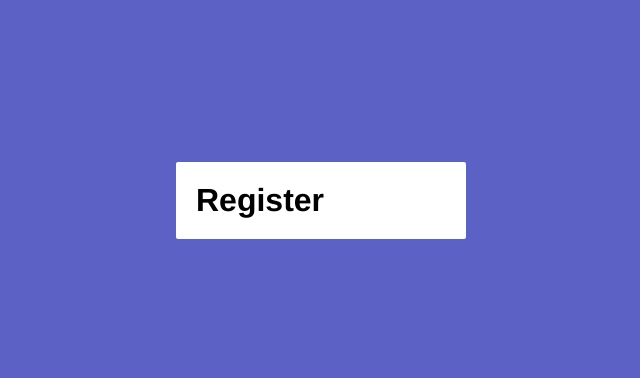
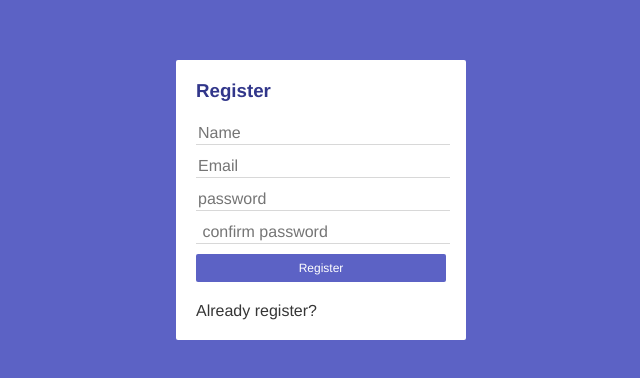
Before and after one commit to AngelIsaiRB/07-JuournalApp, a React app in the folder journal-app/: page /auth/register in a window 1280 px wide. Shown: the part 200-578 px from the top of the page, without its empty margins (319-959 px from the left). Built offline with nearby package versions, Linux system fonts and the light colour scheme.

Commit message:
view register  scss

```diff
--- a/journal-app/src/components/auth/LoginScreen.js
+++ b/journal-app/src/components/auth/LoginScreen.js
@@ -23,7 +23,7 @@ export const LoginScreen = () => {
                         </p>
                     </div>
                 </div>
-                <Link  to="/auth/register">
+                <Link className="link" to="/auth/register">
                 create new account
                 </Link>
             </form>
--- a/journal-app/src/components/auth/RegisterScrenn.js
+++ b/journal-app/src/components/auth/RegisterScrenn.js
@@ -1,9 +1,24 @@
 import React from 'react'
+import { Link } from 'react-router-dom'
 
 export const RegisterScrenn = () => {
     return (
         <div>
-        <h1>Register</h1>
-    </div>
+            <h3 className="auth__title">Register</h3>
+            <form>
+                <input className="auth__input" autocomplete="off" type="text" placeholder="Name" name="name"></input>
+                <input className="auth__input" autocomplete="off" type="text" placeholder="Email" name="email"></input>
+                <input className="auth__input" type="password" placeholder="password" name="Password"></input>
+                <input className="auth__input" type="password" placeholder=" confirm password" name="Password2"></input>
+
+                <button className="btn btn-primary btn-block mb-5" type="submit" >Register</button>
+
+
+
+                <Link className="link " to="/auth/login">
+                Already register?
+                </Link>
+            </form>
+        </div>
     )
 }
--- /dev/null
+++ b/journal-app/src/styles/components/_links.scss
@@ -0,0 +1,8 @@
+.link{
+
+    text-decoration: none;
+    color: $dark-grey;
+    &:hover{
+        text-decoration: underline;
+    }
+}
--- a/journal-app/src/styles/styles.scss
+++ b/journal-app/src/styles/styles.scss
@@ -3,4 +3,5 @@
 @import "./base/settings";
 @import "./base/base";
 @import "./components/auth";
-@import "./components/buttons"
+@import "./components/buttons";
+@import "./components/links"
```
Also changed, not shown: 1 other file.
